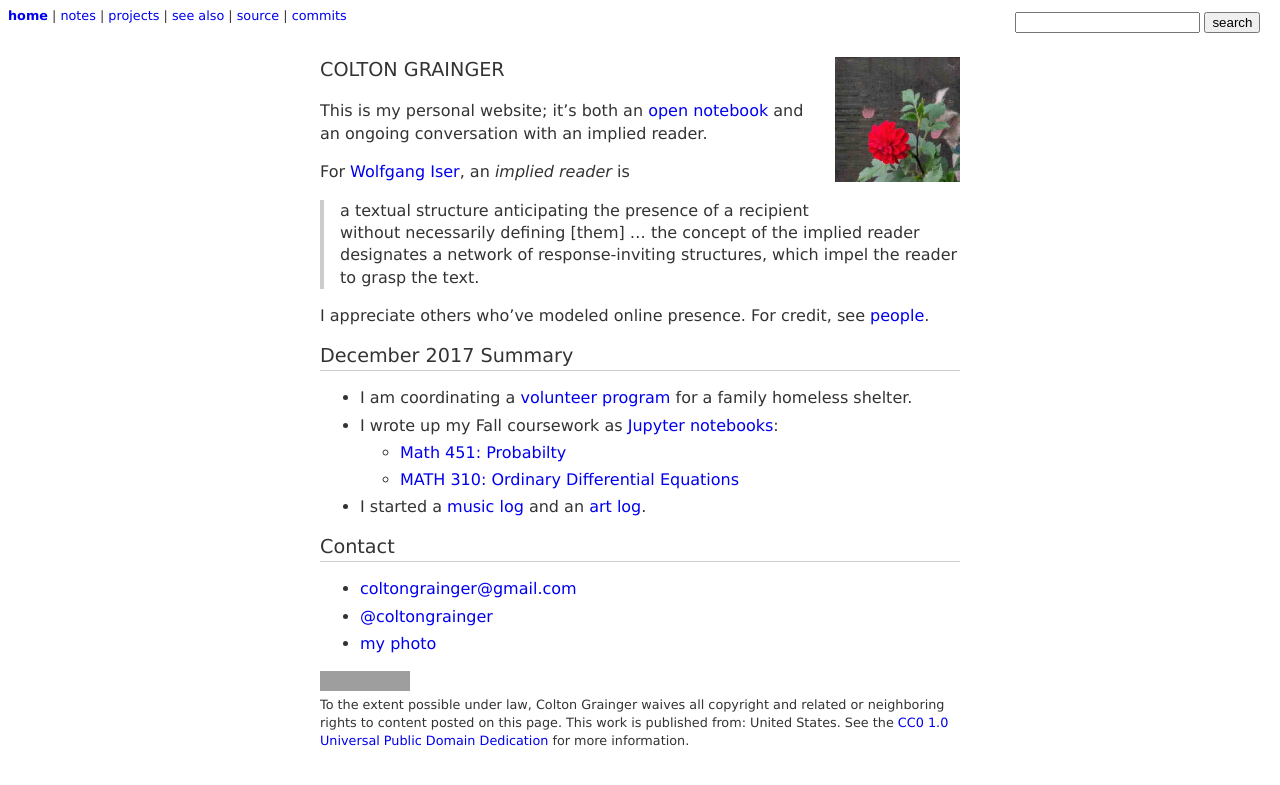
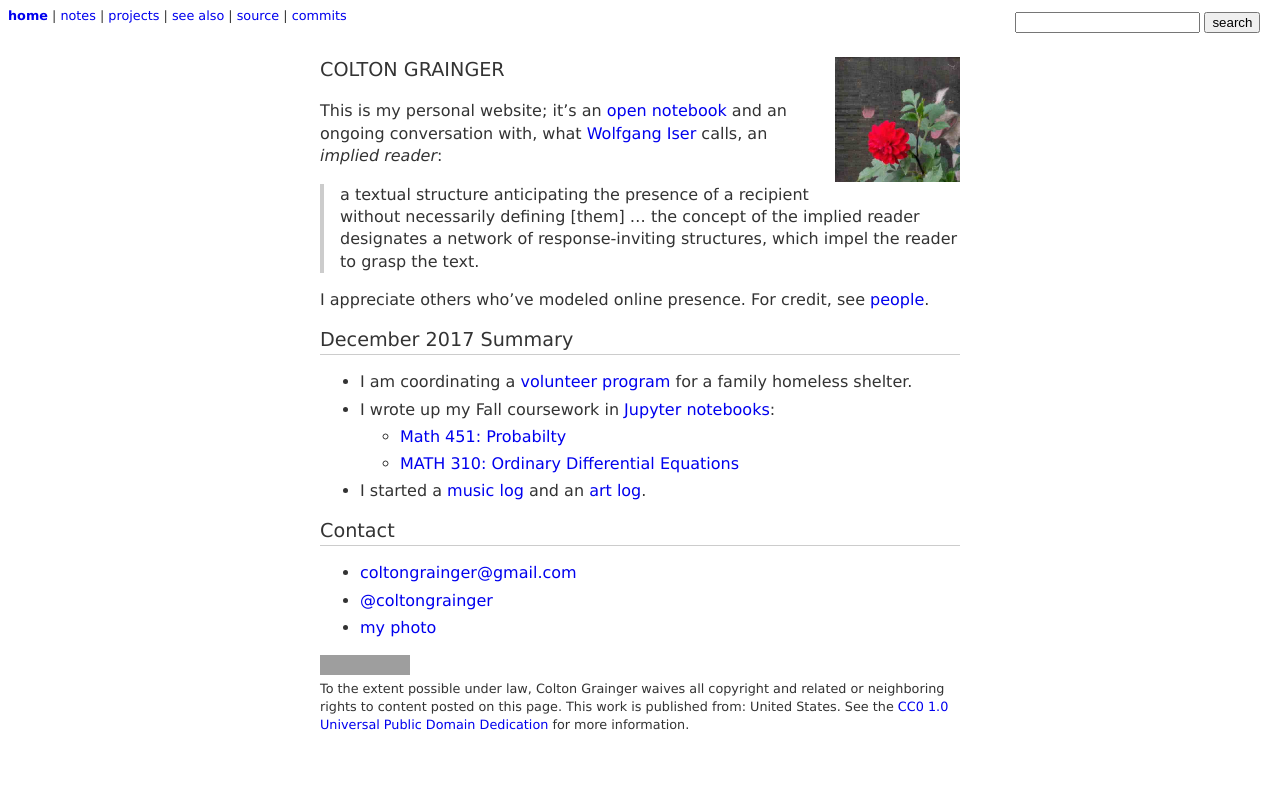
Before and after one commit to coltongrainger/blog, a Jekyll site: the page built from index.md, in a window 1280 px wide. Shown: the top 785 px of the page. Built offline with Jekyll 4.4.1, drawn with Linux system fonts in a browser that asks for light colours; our own code applies the rules of GitHub Pages for plain Markdown files; grey boxes are pictures that could not be loaded.

Commit message:
finish new index, happy with intro, would like to remove projects as a page, but that's for later.

```diff
--- a/index.md
+++ b/index.md
@@ -6,21 +6,19 @@ modified: 2017-12-15
 date: 2017-07-15
 ---
 
-<img src="/images/ccg-dogs.jpg" style="float: right; margin: 0px 0px 23px 23px" height="125" width="125">
+<img src="/images/dogs.jpg" style="float: right; margin: 0px 0px 23px 23px" height="125" width="125">
 
 # Colton Grainger
 
-This is my personal website; it's both an [open notebook](http://wcm1.web.rice.edu/open-notebook-history.html) and an ongoing conversation with an implied reader.
-
-For [Wolfgang Iser](https://en.wikipedia.org/wiki/Wolfgang_Iser), an *implied reader* is
+This is my personal website; it's an [open notebook](http://wcm1.web.rice.edu/open-notebook-history.html) and an ongoing conversation with, what [Wolfgang Iser](https://en.wikipedia.org/wiki/Wolfgang_Iser) calls, an *implied reader*:
 > a textual structure anticipating the presence of a recipient without necessarily defining [them] ... the concept of the implied reader designates a network of response-inviting structures, which impel the reader to grasp the text.
 
-I appreciate others who've modeled online presence. For credit, see [people](/see-also).
+I appreciate others who've modeled online presence. For credit, see [people](/see-also#people).
 
 ## December 2017 Summary
 
 - I am coordinating a [volunteer program](http://coltongrainger.com/fscss-volunteers) for a family homeless shelter.
-- I wrote up my Fall coursework as [Jupyter notebooks](http://jupyter-notebook-beginner-guide.readthedocs.io/en/latest/what_is_jupyter.html):
+- I wrote up my Fall coursework in [Jupyter notebooks](http://jupyter-notebook-beginner-guide.readthedocs.io/en/latest/what_is_jupyter.html):
   - [Math 451: Probabilty](https://nbviewer.jupyter.org/github/coltongrainger/notebooks/tree/master/probability/)
   - [MATH 310: Ordinary Differential Equations](https://nbviewer.jupyter.org/github/coltongrainger/notebooks/tree/master/odes/)
 - I started a [music log](/music-log) and an [art log](/art-log).
```
Also changed, not shown: _drafts/2017-12-19-todo.md (+2 -3 lines), images/dogs.jpg (renamed from images/ccg-dogs.jpg).
